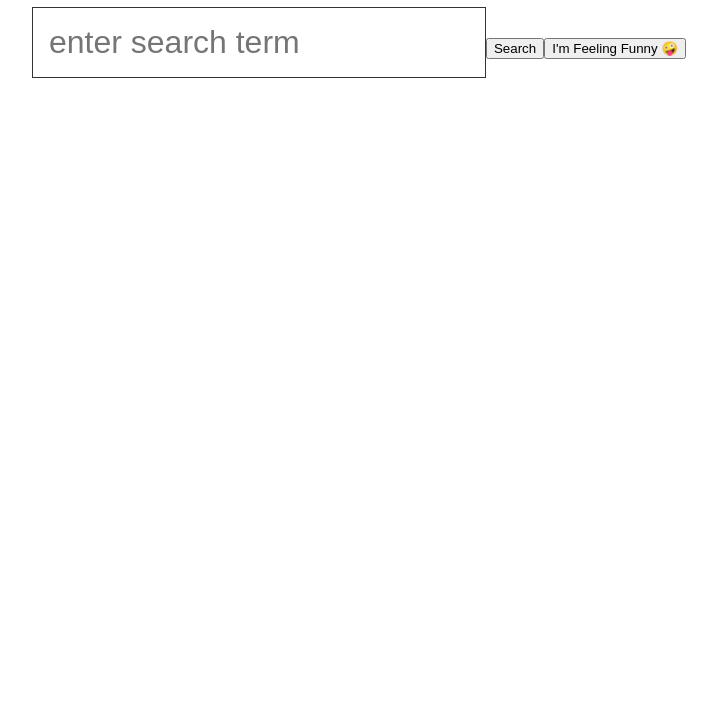
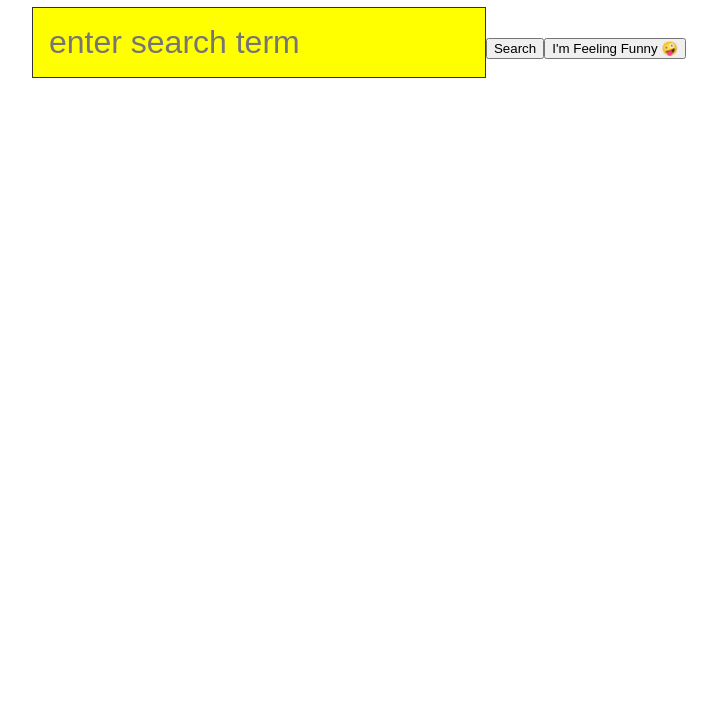
Before and after one commit to ryandrewjohnson/react-beginners-fundamentals, a React app: page / in a window 1280 px wide. Shown: the part 73-800 px from the top of the page, without its empty margins (281-998 px from the left). Built offline with nearby package versions, Linux system fonts and the light colour scheme.

Commit message:
step 40 (dad joke)

```diff
--- a/src/styles.css
+++ b/src/styles.css
@@ -2,3 +2,7 @@
   font-family: sans-serif;
   text-align: center;
 }
+
+.search-form input {
+  background-color: yellow;
+}
```
